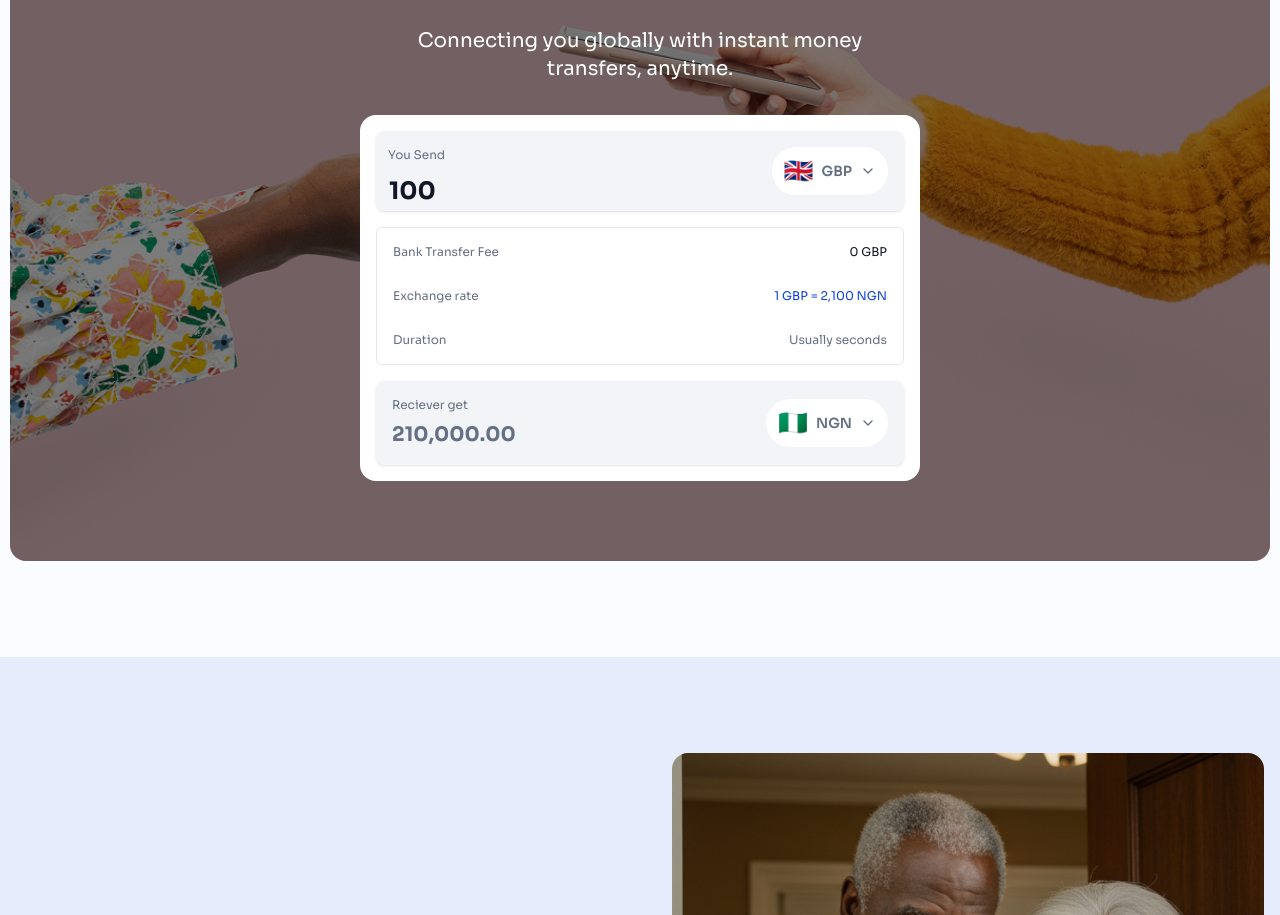
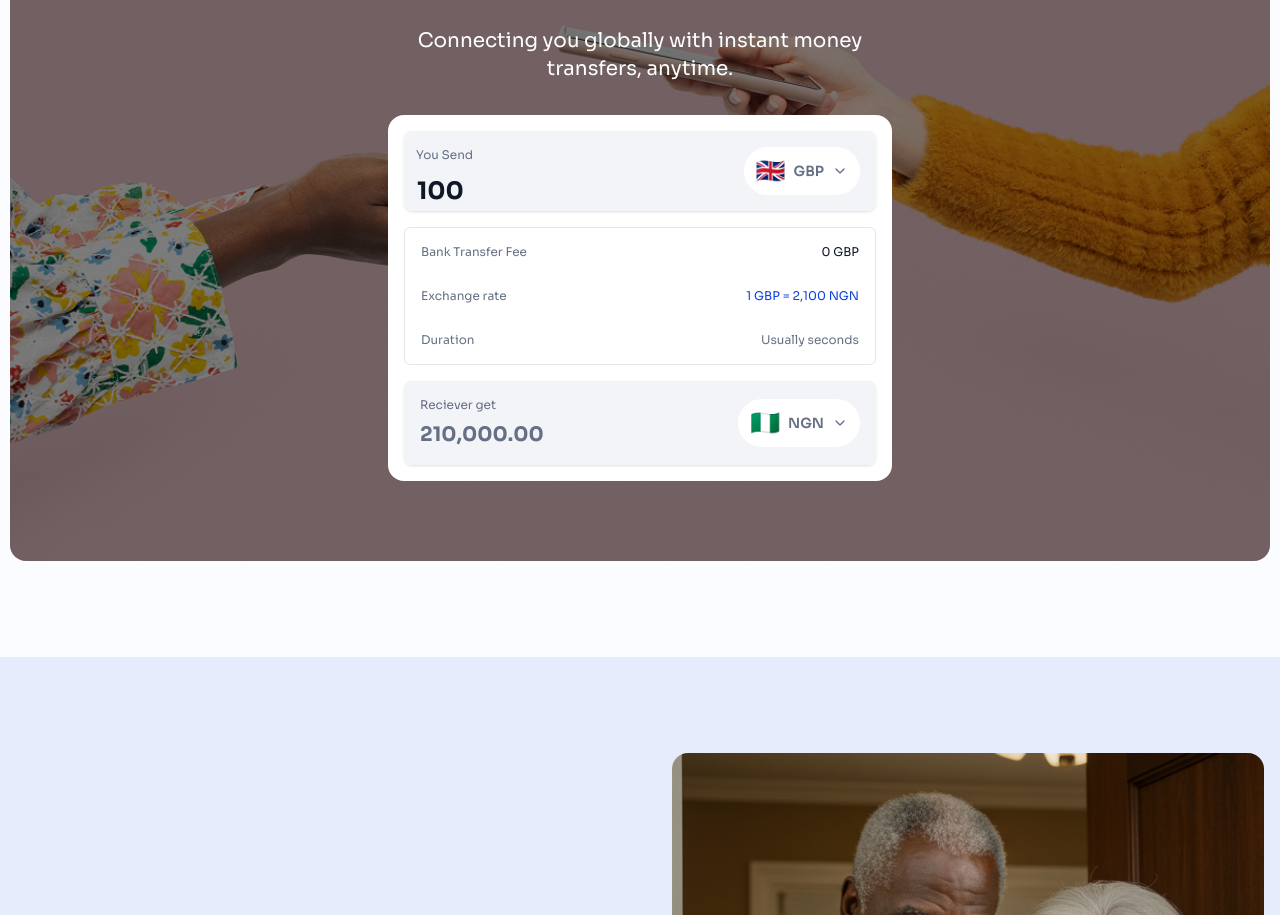
Before and after one commit to Joesef127/cudify, a React (Vite) app: page / in a window 1280 px wide. Shown: the part 1461-2376 px from the top of the page. Built offline with nearby package versions, Linux system fonts and the light colour scheme.

Commit message:
chore: edited max spacing for currencyExchange

```diff
--- a/src/components/CurrencyExchange.tsx
+++ b/src/components/CurrencyExchange.tsx
@@ -157,7 +157,7 @@ export default function CurrencyExchange() {
   //   };
 
   return (
-    <div className="relative z-10 min-w-4/9 bg-white overflow-hidden text-[#667085] rounded-2xl p-4 flex flex-col gap-4 mx-2.5">
+    <div className="relative z-10 min-w-4/9 lg:min-w-4/10 max-w-[532px] bg-white overflow-hidden text-[#667085] rounded-2xl p-4 flex flex-col gap-4 mx-2.5">
       <CurrencySelector
         isOpen={showSendSelector}
         onClose={() => setShowSendSelector(false)}
```
